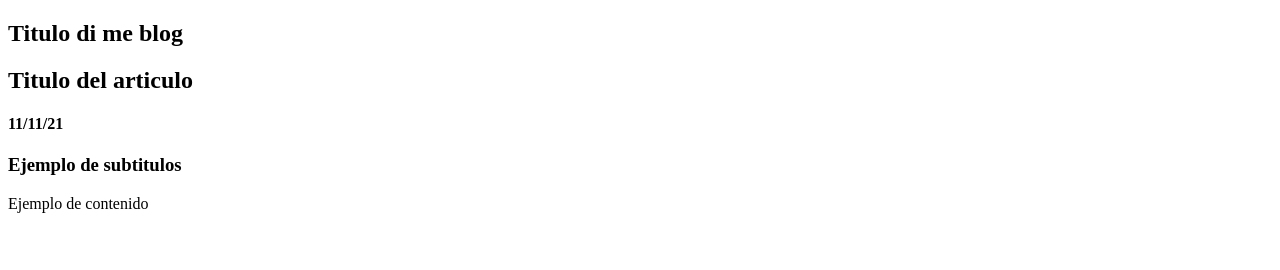
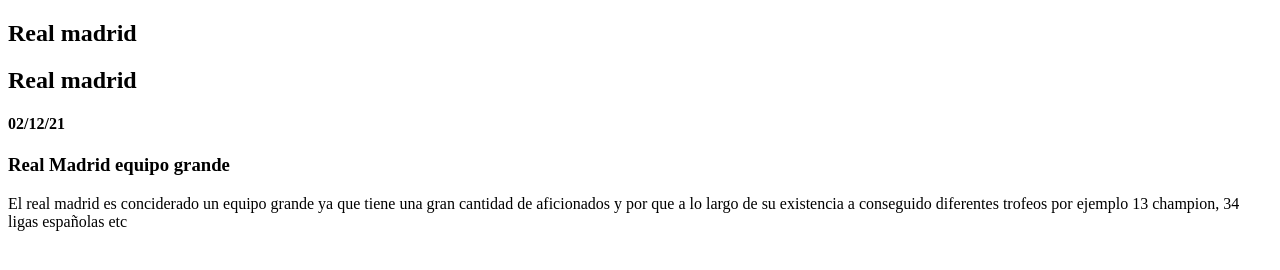
Before and after one commit to Danielgalan1/blog__del_mundo-rafa-dani-, a plain HTML site: page mi_cuarto_tema.html in a window 1280 px wide. Drawn offline with Linux system fonts and the light colour scheme.

Commit message:
agregue contenio en los temas

```diff
--- a/mi_cuarto_tema.html
+++ b/mi_cuarto_tema.html
@@ -4,7 +4,7 @@
     <!-- Carga los caracteres latinos-->
 
     <meta charset="UTF-8">
-    <title>Tema de mi blog</title>
+    <title>Real madrid</title>
      </head>
 
     <body>
@@ -12,7 +12,7 @@
     <section>
      <!--empieza mi blog-->
         <header>
-            <h1>Titulo di me blog</h1>
+            <h1>Real madrid</h1>
         </header>
 
         <!-- Termina el título del blog-->
@@ -26,18 +26,18 @@
         <hgroup>
 
             <!-- Titulo del articulo-->
-            <h2> Titulo del articulo</h2>
+            <h2> Real madrid</h2>
             <!-- Fecha en la que se escribio el articulo-->
 
-            <h4>11/11/21</h4>
+            <h4>02/12/21</h4>
         </hgroup>
         </header>
 
         <!-- inicia contenido del articulo-->
 
         <div>
-        <h3> Ejemplo de subtitulos</h3>
-        <p> Ejemplo de contenido</p>
+        <h3> Real Madrid equipo grande  </h3>
+        <p> El real madrid es conciderado un equipo grande ya que tiene una gran cantidad de aficionados y por que   a lo largo de su existencia a conseguido diferentes trofeos por ejemplo 13 champion, 34 ligas españolas etc </p>
         </div>
 
         <!-- Termina contenido del articulo-->
```
Also changed, not shown: mi_tercer_tema.html (+6 -6 lines).
